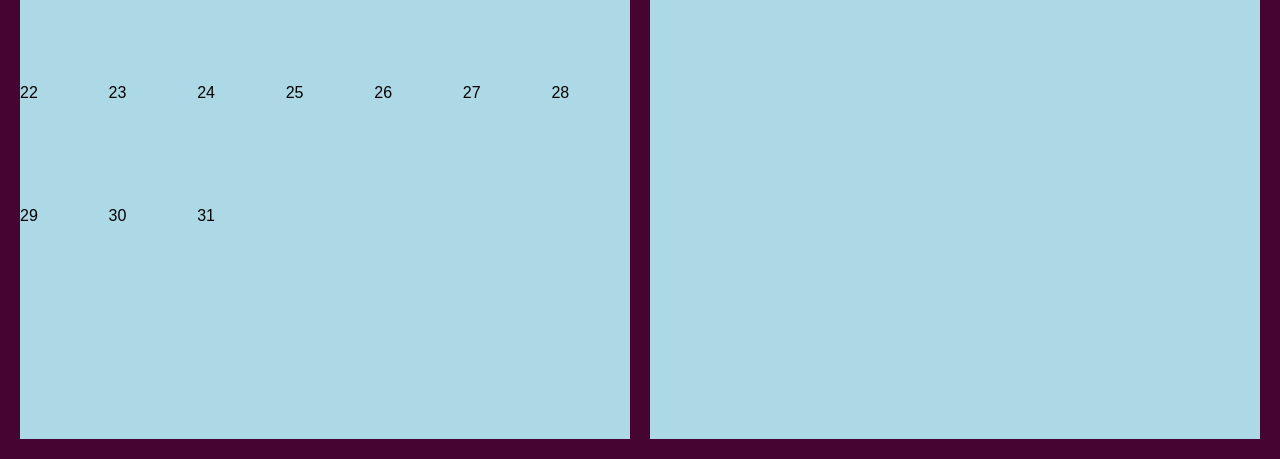
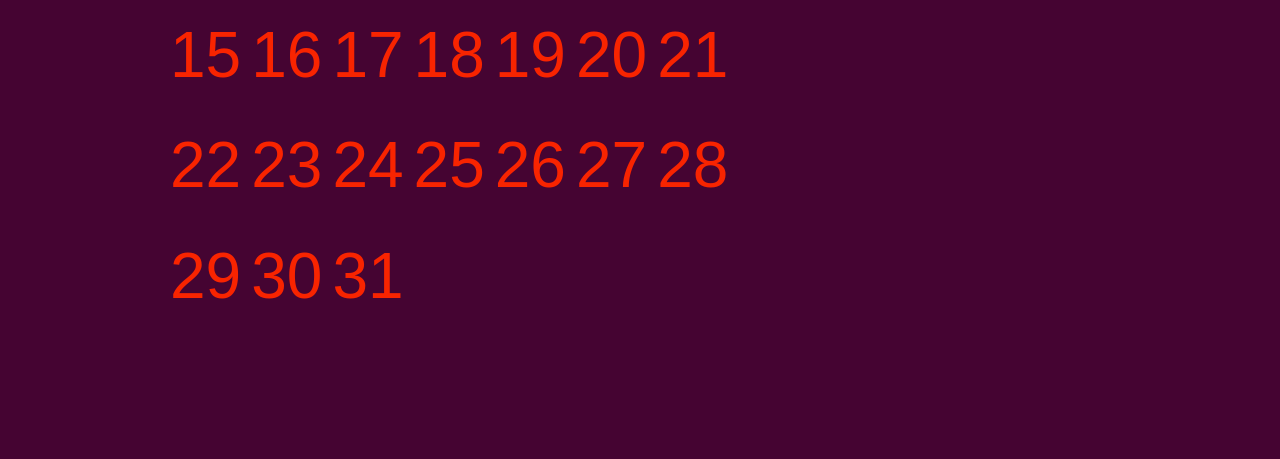
Before and after one commit to AlyssaFoote/advent-calendar, a plain HTML site: page index.html in a window 1280 px wide. Shown: the part 714-1173 px from the top of the page. Drawn offline with Linux system fonts and the light colour scheme; a web font is replaced by a local one.

Commit message:
Add style for days of the week and the numbers

```diff
--- a/style.css
+++ b/style.css
@@ -96,6 +96,7 @@ body {
   background-color: black;
   margin: 0;
   font-family: 'Agdasima', sans-serif;
+  background-color: rgb(69, 4, 50);
 }
 
 header {
@@ -105,14 +106,14 @@ header {
   align-items: center;
   width: 100vw;
   height: auto;
-  background-color: rgb(69, 4, 50);
+
   padding: 4em 0px;
 }
 
 #mainContent {
   display: flex;
   flex-direction: row;
-  justify-content: space-between;
+  justify-content: center;
   align-items: stretch;
   width: 100vw;
   height: 100vh;
@@ -126,12 +127,24 @@ header {
   display: grid;
   grid-template: auto repeat(6, 1fr) / repeat(7, 1fr);
   gap: 10px;
+  text-align: center;
 }
 
 #calendar,
 #meme-display {
   flex: 1;
-  max-width: 50%;
-  background: lightblue;
-  min-height: 200px;
+  max-width: 460px;
+  /* background: lightblue; */
 }
+
+.days {
+  font-size: 4em;
+  color: #f82400;
+}
+
+.eachDay {
+  font-family: 'Teko', sans-serif;
+  font-size: 2.5em;
+  color: #3884f2;
+  font-weight: 300;
+}
```
